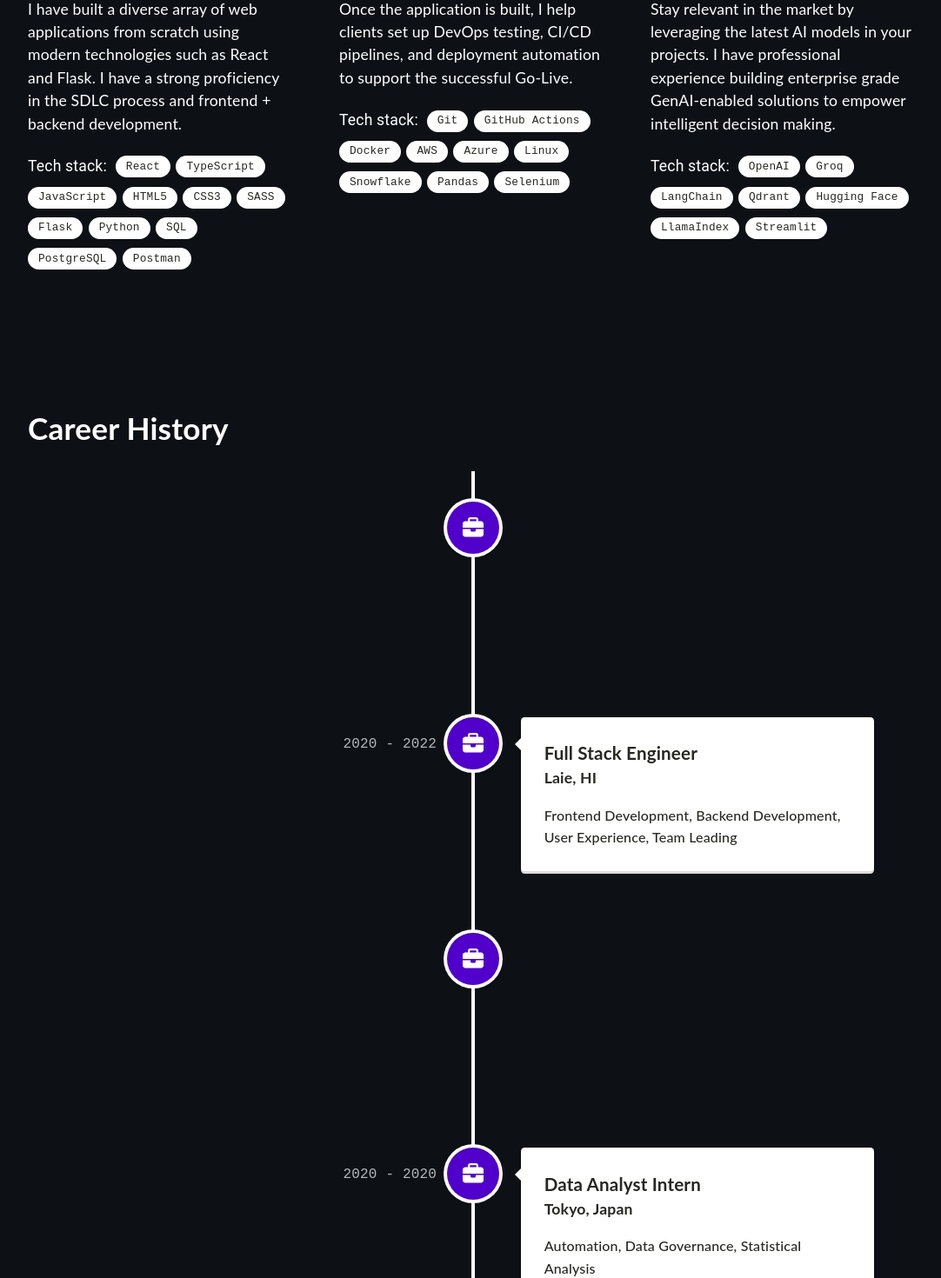
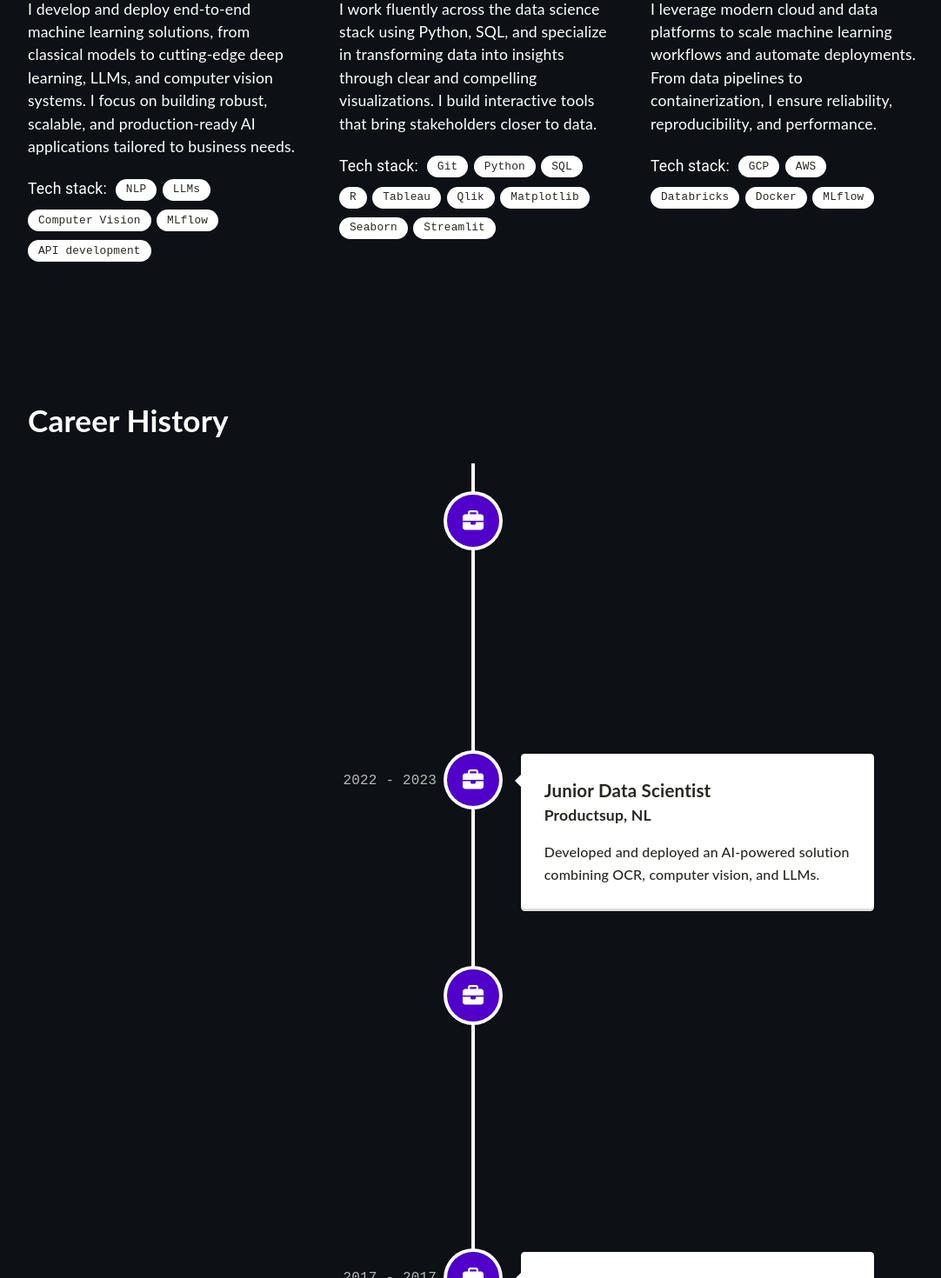
Before and after one commit to VeronikaKritskaia/professional-portfolio, a React (Create React App) app: page / in a window 1280 px wide. Shown: the part 1120-2590 px from the top of the page at 87% size, without its empty margins (96-1178 px from the left). Built offline with nearby package versions, Linux system fonts and the light colour scheme.

Commit message:
main, expertise and timeline

```diff
--- a/src/assets/styles/Main.scss
+++ b/src/assets/styles/Main.scss
@@ -52,7 +52,7 @@
 .about-section .image-wrapper {
     z-index: 2;
     img {
-        width: 150px;
+        width: 200px;
         border-radius: 50%;
     }
 }
--- a/src/components/Expertise.tsx
+++ b/src/components/Expertise.tsx
@@ -6,39 +6,31 @@ import Chip from '@mui/material/Chip';
 import '../assets/styles/Expertise.scss';
 
 const labelsFirst = [
-    "React",
-    "TypeScript",
-    "JavaScript",
-    "HTML5",
-    "CSS3",
-    "SASS",
-    "Flask",
-    "Python",
-    "SQL",
-    "PostgreSQL",
-    "Postman"
+    "NLP",
+    "LLMs",
+    "Computer Vision",
+    "MLflow",
+    "API development",
 ];
 
 const labelsSecond = [
     "Git",
-    "GitHub Actions",
-    "Docker",
-    "AWS",
-    "Azure",
-    "Linux",
-    "Snowflake",
-    "Pandas",
-    "Selenium",
+    "Python",
+    "SQL",
+    "R",
+    "Tableau",
+    "Qlik",
+    "Matplotlib",
+    "Seaborn",
+    "Streamlit",
 ];
 
 const labelsThird = [
-    "OpenAI",
-    "Groq",
-    "LangChain",
-    "Qdrant",
-    "Hugging Face",
-    "LlamaIndex",
-    "Streamlit",
+    "GCP",
+    "AWS",
+    "Databricks",
+    "Docker",
+    "MLflow",
 ];
 
 function Expertise() {
@@ -49,8 +41,9 @@ function Expertise() {
             <div className="skills-grid">
                 <div className="skill">
                     <FontAwesomeIcon icon={faReact} size="3x"/>
-                    <h3>Full Stack Web Development</h3>
-                    <p>I have built a diverse array of web applications from scratch using modern technologies such as React and Flask. I have a strong proficiency in the SDLC process and frontend + backend development.</p>
+                    <h3>AI & Machine Learning</h3>
+                    <p>I develop and deploy end-to-end machine learning solutions, from classical models to cutting-edge deep learning, LLMs, and computer vision systems.
+                        I focus on building robust, scalable, and production-ready AI applications tailored to business needs.</p>
                     <div className="flex-chips">
                         <span className="chip-title">Tech stack:</span>
                         {labelsFirst.map((label, index) => (
@@ -60,9 +53,10 @@ function Expertise() {
                 </div>
 
                 <div className="skill">
-                    <FontAwesomeIcon icon={faDocker} size="3x"/>
-                    <h3>DevOps & Automation</h3>
-                    <p>Once the application is built, I help clients set up DevOps testing, CI/CD pipelines, and deployment automation to support the successful Go-Live.</p>
+                    <FontAwesomeIcon icon={faPython} size="3x"/>
+                    <h3>Programming & Visualisation</h3>
+                    <p>I work fluently across the data science stack using Python, SQL, and specialize in transforming
+                        data into insights through clear and compelling visualizations. I build interactive tools that bring stakeholders closer to data.</p>
                     <div className="flex-chips">
                         <span className="chip-title">Tech stack:</span>
                         {labelsSecond.map((label, index) => (
@@ -72,9 +66,10 @@ function Expertise() {
                 </div>
 
                 <div className="skill">
-                    <FontAwesomeIcon icon={faPython} size="3x"/>
-                    <h3>GenAI & LLM</h3>
-                    <p>Stay relevant in the market by leveraging the latest AI models in your projects. I have professional experience building enterprise grade GenAI-enabled solutions to empower intelligent decision making.</p>
+                    <FontAwesomeIcon icon={faDocker} size="3x"/>
+                    <h3>Cloud & MLOps</h3>
+                    <p>I leverage modern cloud and data platforms to scale machine learning workflows and automate deployments. From data pipelines to containerization,
+                        I ensure reliability, reproducibility, and performance.</p>
                     <div className="flex-chips">
                         <span className="chip-title">Tech stack:</span>
                         {labelsThird.map((label, index) => (
--- a/src/components/Main.tsx
+++ b/src/components/Main.tsx
@@ -1,8 +1,8 @@
-import React from "react";
+// import React from "react";
 import GitHubIcon from '@mui/icons-material/GitHub';
 import LinkedInIcon from '@mui/icons-material/LinkedIn';
 import '../assets/styles/Main.scss';
-import photo from '../assets/images/profile_photo.jpeg';
+import photo from '../assets/images/my_photo.png';
 
 function Main() {
 
--- a/src/components/Timeline.tsx
+++ b/src/components/Timeline.tsx
@@ -16,26 +16,28 @@ function Timeline() {
             className="vertical-timeline-element--work"
             contentStyle={{ background: 'white', color: 'rgb(39, 40, 34)' }}
             contentArrowStyle={{ borderRight: '7px solid  white' }}
-            date="2022 - present"
+            date="2023 - present"
             iconStyle={{ background: '#5000ca', color: 'rgb(39, 40, 34)' }}
             icon={<FontAwesomeIcon icon={faBriefcase} />}
           >
-            <h3 className="vertical-timeline-element-title">Technology Consultant</h3>
-            <h4 className="vertical-timeline-element-subtitle">Dallas, TX</h4>
+            <h3 className="vertical-timeline-element-title">Data Scientist</h3>
+            <h4 className="vertical-timeline-element-subtitle">Decathlon, NL</h4>
             <p>
-              Full-stack Web Development, GenAI/LLM, Project Management, Business Development
+              Led the end-to-end development and deployment of AI solutions,
+              collaborating with experts, mentoring juniors, and replacing manual processes with scalable, efficient systems.
             </p>
           </VerticalTimelineElement>
           <VerticalTimelineElement
             className="vertical-timeline-element--work"
-            date="2020 - 2022"
+            date="2022 - 2023"
             iconStyle={{ background: '#5000ca', color: 'rgb(39, 40, 34)' }}
             icon={<FontAwesomeIcon icon={faBriefcase} />}
           >
-            <h3 className="vertical-timeline-element-title">Full Stack Engineer</h3>
-            <h4 className="vertical-timeline-element-subtitle">Laie, HI</h4>
+            <h3 className="vertical-timeline-element-title">Junior Data Scientist</h3>
+            <h4 className="vertical-timeline-element-subtitle">Productsup, NL</h4>
             <p>
-              Frontend Development, Backend Development, User Experience, Team Leading
+              Developed and deployed an AI-powered solution combining OCR, computer vision, and LLMs.
+
             </p>
           </VerticalTimelineElement>
           <VerticalTimelineElement
@@ -44,22 +46,25 @@ function Timeline() {
             iconStyle={{ background: '#5000ca', color: 'rgb(39, 40, 34)' }}
             icon={<FontAwesomeIcon icon={faBriefcase} />}
           >
-            <h3 className="vertical-timeline-element-title">Staff Engineer Intern</h3>
-            <h4 className="vertical-timeline-element-subtitle">Laie, HI</h4>
+            <h3 className="vertical-timeline-element-title">Research Intern</h3>
+            <h4 className="vertical-timeline-element-subtitle">Tilburg University, NL</h4>
             <p>
-              Full-stack Development, API Development, User Experience
+              Conducted research on episodic memory updating by analyzing eye-tracking data.
+              Contributed to a co-authored paper ”Effect of stimuli congruency on gaze behavior and memory”.
             </p>
           </VerticalTimelineElement>
           <VerticalTimelineElement
             className="vertical-timeline-element--work"
-            date="2020 - 2020"
+            date="2017 - 2017"
             iconStyle={{ background: '#5000ca', color: 'rgb(39, 40, 34)' }}
             icon={<FontAwesomeIcon icon={faBriefcase} />}
           >
-            <h3 className="vertical-timeline-element-title">Data Analyst Intern</h3>
-            <h4 className="vertical-timeline-element-subtitle">Tokyo, Japan</h4>
+            <h3 className="vertical-timeline-element-title">Student Intern</h3>
+            <h4 className="vertical-timeline-element-subtitle">Allianz Global Corporate & Specialty</h4>
+            <h4 className="vertical-timeline-element-subtitle">Munich, DE</h4>
             <p>
-              Automation, Data Governance, Statistical Analysis
+              Analyzed consulting vendor data and created visualizations,
+              while gaining insights into the insurance value chain and presenting key steps.
             </p>
           </VerticalTimelineElement>
         </VerticalTimeline>
```
Also changed, not shown: src/assets/images/profile_photo.jpeg (deleted), 1 other file (tests, documents, lock files or other folders).
